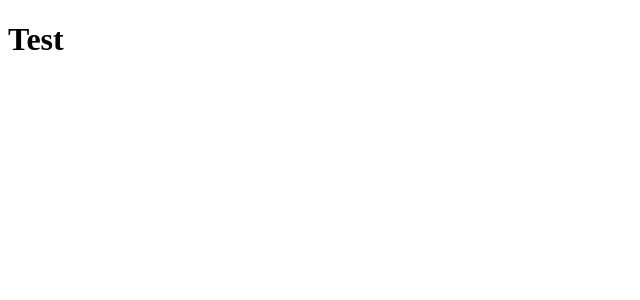
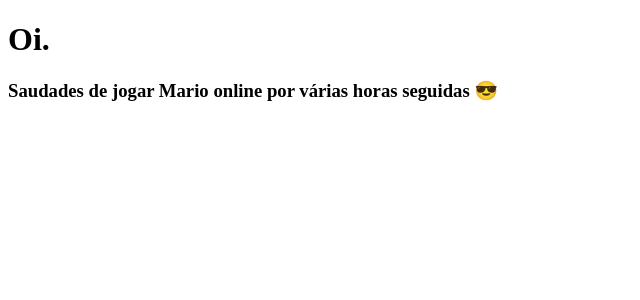
Before and after one commit to victorzottmann/tabnews-clone, a Next.js app: page / in a window 1280 px wide. Shown: the top 300 px of the page, without its empty margins (0-640 px from the left). Built offline with nearby package versions, Linux system fonts and the light colour scheme.

Commit message:
add message for a friend just for fun

```diff
--- a/pages/index.js
+++ b/pages/index.js
@@ -1,7 +1,8 @@
 function Home() {
   return (
     <div>
-      <h1>Test</h1>
+      <h1>Oi.</h1>
+      <h3>Saudades de jogar Mario online por várias horas seguidas 😎</h3>
     </div>
   )
 }
```
